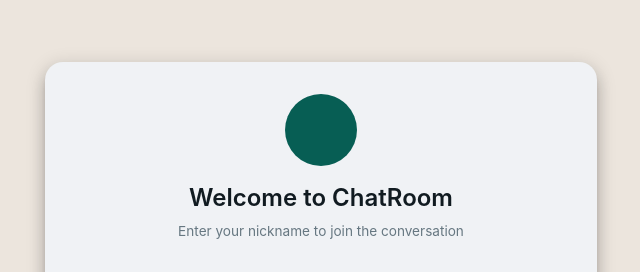
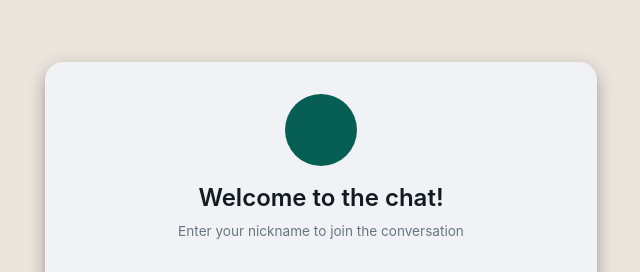
Before and after one commit to wizardcat/chat-app, a Next.js app in the folder frontend/: page / in a window 1280 px wide. Shown: the part 154-426 px from the top of the page, without its empty margins (319-959 px from the left). Built offline with nearby package versions, Linux system fonts and the light colour scheme; no server answers; some icons are missing.

Commit message:
fix: fixed greetings

```diff
--- a/frontend/components/LoginScreen/login-screen.component.tsx
+++ b/frontend/components/LoginScreen/login-screen.component.tsx
@@ -62,7 +62,7 @@ export const LoginScreen = ({ onLogin }: LoginScreenProps) => {
             </Avatar>
 
             <Typography variant="h5" fontWeight={600}>
-              Welcome to ChatRoom
+              Welcome to the chat!
             </Typography>
 
             <Typography variant="body2" color="text.secondary" mt={1}>
```
